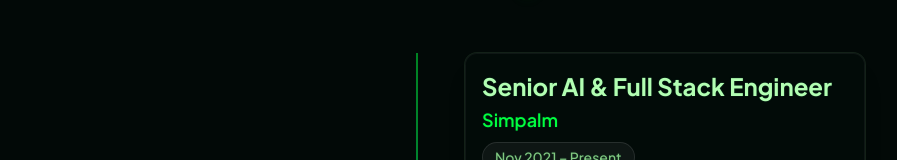
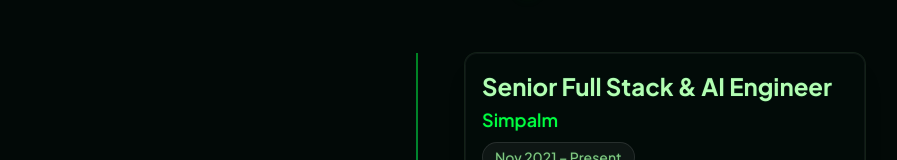
Before and after one commit to Urjashee/my_resume, a React (Vite) app: page / in a window 1280 px wide. Shown: the part 1434-1594 px from the top of the page, without its empty margins (223-1120 px from the left). Built offline with nearby package versions, Linux system fonts and the light colour scheme.

Commit message:
role change

```diff
--- a/index.html
+++ b/index.html
@@ -6,24 +6,24 @@
     <meta name="viewport" content="width=device-width, initial-scale=1.0" />
 
     <!-- SEO Meta Tags -->
-    <title>Urjashee Shaw | Senior AI & Full Stack Engineer</title>
-    <meta name="description" content="Portfolio of Urjashee Shaw - Senior AI & Full Stack Engineer with 12+ years of experience specializing in Agentic AI (MCP, LangGraph), Python, React, and Node.js." />
-    <meta name="keywords" content="Urjashee Shaw, Urjashee, Shaw, Senior AI Engineer, Full Stack Developer, Simpalm, LangGraph, Python Developer India, AI Agent Developer" />
+    <title>Urjashee Shaw | Senior Full Stack & AI Engineer</title>
+    <meta name="description" content="Portfolio of Urjashee Shaw - Senior Full Stack & AI Engineer with 12+ years of experience specializing in Agentic AI (MCP, LangGraph), Python, React, and Node.js." />
+    <meta name="keywords" content="Urjashee Shaw, Urjashee, Shaw, Senior Full Stack Developer, AI Engineer, Simpalm, LangGraph, Python Developer India, AI Agent Developer" />
     <meta name="author" content="Urjashee Shaw" />
     <link rel="canonical" href="https://www.urjasheeshaw.com/" />
 
     <!-- Open Graph / Facebook -->
     <meta property="og:type" content="website" />
     <meta property="og:url" content="https://www.urjasheeshaw.com/" />
-    <meta property="og:title" content="Urjashee Shaw | Senior AI & Full Stack Engineer" />
-    <meta property="og:description" content="Portfolio of Urjashee Shaw - Senior AI & Full Stack Engineer with 12+ years of experience specializing in Agentic AI (MCP, LangGraph), Python, React, and Node.js." />
+    <meta property="og:title" content="Urjashee Shaw | Senior Full Stack & AI Engineer" />
+    <meta property="og:description" content="Portfolio of Urjashee Shaw - Senior Full Stack & AI Engineer with 12+ years of experience specializing in Agentic AI (MCP, LangGraph), Python, React, and Node.js." />
     <meta property="og:image" content="https://www.urjasheeshaw.com/favicon.svg" />
 
     <!-- Twitter -->
     <meta property="twitter:card" content="summary_large_image" />
     <meta property="twitter:url" content="https://www.urjasheeshaw.com/" />
-    <meta property="twitter:title" content="Urjashee Shaw | Senior AI & Full Stack Engineer" />
-    <meta property="twitter:description" content="Portfolio of Urjashee Shaw - Senior AI & Full Stack Engineer with 12+ years of experience specializing in Agentic AI (MCP, LangGraph), Python, React, and Node.js." />
+    <meta property="twitter:title" content="Urjashee Shaw | Senior Full Stack & AI Engineer" />
+    <meta property="twitter:description" content="Portfolio of Urjashee Shaw - Senior Full Stack & AI Engineer with 12+ years of experience specializing in Agentic AI (MCP, LangGraph), Python, React, and Node.js." />
     <meta property="twitter:image" content="https://www.urjasheeshaw.com/favicon.svg" />
 
     <!-- Fonts -->
@@ -38,7 +38,7 @@
         "@type": "Person",
         "name": "Urjashee Shaw",
         "url": "https://www.urjasheeshaw.com",
-        "jobTitle": "Senior AI & Full Stack Engineer",
+        "jobTitle": "Senior Full Stack & AI Engineer",
         "worksFor": {
           "@type": "Organization",
           "name": "Simpalm"
--- a/src/components/Chatbot.jsx
+++ b/src/components/Chatbot.jsx
@@ -4,7 +4,7 @@ import { MessageCircle, X, Send, Bot, User } from "lucide-react";
 import { Button } from "@/components/ui/button";
 
 const RESPONSES = {
-  experience: "Urjashee is a Senior AI & Full Stack Engineer with over 12 years of experience. She has worked as a Technical Lead at Simpalm and founded Northeast Software Technologies. She specializes in Python, Node.js, AWS, and AI architectures.",
+  experience: "Urjashee is a Senior Full Stack & AI Engineer with over 12 years of experience. She has worked as a Technical Lead at Simpalm and founded Northeast Software Technologies. She specializes in Python, Node.js, AWS, and AI architectures.",
   projects: "She has built many robust applications! Some highlights include a Job Intelligence MCP using Agentic RAG, an Agentic Research Orchestrator, and enterprise platforms like KAH and ATLAS. You can view her open-source work by clicking 'Open Source' in the navigation.",
   skills: "Her core stack includes Python, Node.js, TypeScript, React, and AWS. She's also highly experienced with AI integrations (LLMs, LangChain), Docker, Kubernetes, and database design.",
   contact: "You can reach her via email or LinkedIn using the links in the Contact section at the bottom of the page! She's always open to discussing new opportunities.",
--- a/src/components/Experience.jsx
+++ b/src/components/Experience.jsx
@@ -3,7 +3,7 @@ import { motion } from "framer-motion"
 
 const experiences = [
   {
-    title: "Senior AI & Full Stack Engineer",
+    title: "Senior Full Stack & AI Engineer",
     company: "Simpalm",
     period: "Nov 2021 – Present",
     description: "Architected AI-driven enterprise applications using Python, LangGraph, LangChain, and Node.js. Designed intelligent microservices and integrated LLMs on AWS infrastructure. Built high-volume REST APIs for AI agents. Led a team via code reviews, mentoring, and agile delivery.",
--- a/src/components/Hero.jsx
+++ b/src/components/Hero.jsx
@@ -25,7 +25,7 @@ export function Hero() {
           </h1>
 
           <p className="text-2xl sm:text-3xl text-foreground/80 mb-8 font-semibold">
-            Senior AI Engineer | Tech Lead
+            Senior Full Stack & AI Engineer | Tech Lead
           </p>
 
           <p className="text-lg sm:text-xl text-muted-foreground mb-12 max-w-2xl mx-auto leading-relaxed">
--- a/src/components/TerminalConsole.jsx
+++ b/src/components/TerminalConsole.jsx
@@ -15,7 +15,7 @@ const COMMANDS = {
   secret    - Access classified deep-space intelligence
   clear     - Purge terminal display logs`,
 
-  about: `URJASHEE SHAW - Senior AI & Full Stack Engineer | Tech Lead
+  about: `URJASHEE SHAW - Senior Full Stack & AI Engineer | Tech Lead
   12+ years of experience architecting intelligent backend microservices, Agentic AI systems (MCP, LangGraph), and cloud-native applications.
   Specialist in Python, React, Node.js, and scalable cloud structures.`,
 
--- a/src/data/bio.json
+++ b/src/data/bio.json
@@ -1,10 +1,10 @@
 {
   "personal_info": {
     "name": "Urjashee Shaw",
-    "title": "Senior AI & Full Stack Engineer",
+    "title": "Senior Full Stack & AI Engineer",
     "experience_years": 12,
     "location": "India / Remote",
-    "current_role": "Senior AI & Full Stack Engineer at Simpalm",
+    "current_role": "Senior Full Stack & AI Engineer at Simpalm",
     "summary": "Expert in building scalable AI-driven applications, Agentic RAG systems, and complex ERP platforms. Specialized in Model Context Protocol (MCP), multi-agent orchestration, and cloud infrastructure using Python, Node.js, and AWS."
   },
   "projects": [
--- a/vite.config.js
+++ b/vite.config.js
@@ -42,8 +42,8 @@ export default defineConfig(({ mode }) => {
                         Your goal is to answer questions about Urjashee's professional background, skills, and projects in a helpful, professional, and friendly manner.
 
                         About Urjashee Shaw:
-                        - Senior AI & Full Stack Engineer with over 12 years of experience.
-                        - Currently a Senior AI & Full Stack Engineer at Simpalm (since Nov 2021).
+                        - Senior Full Stack & AI Engineer with over 12 years of experience.
+                        - Currently a Senior Full Stack & AI Engineer at Simpalm (since Nov 2021).
                         - Founder and former Managing Director/Technical Lead of Northeast Software Technologies (2019-2021).
                         - Core expertise: Python, LangChain, Node.js, AWS, React, TypeScript, Docker, and AI architectures.
                         - Education: Has a background in Computer Science and has even served as a Lecturer at Assam Engineering Institute.
```
